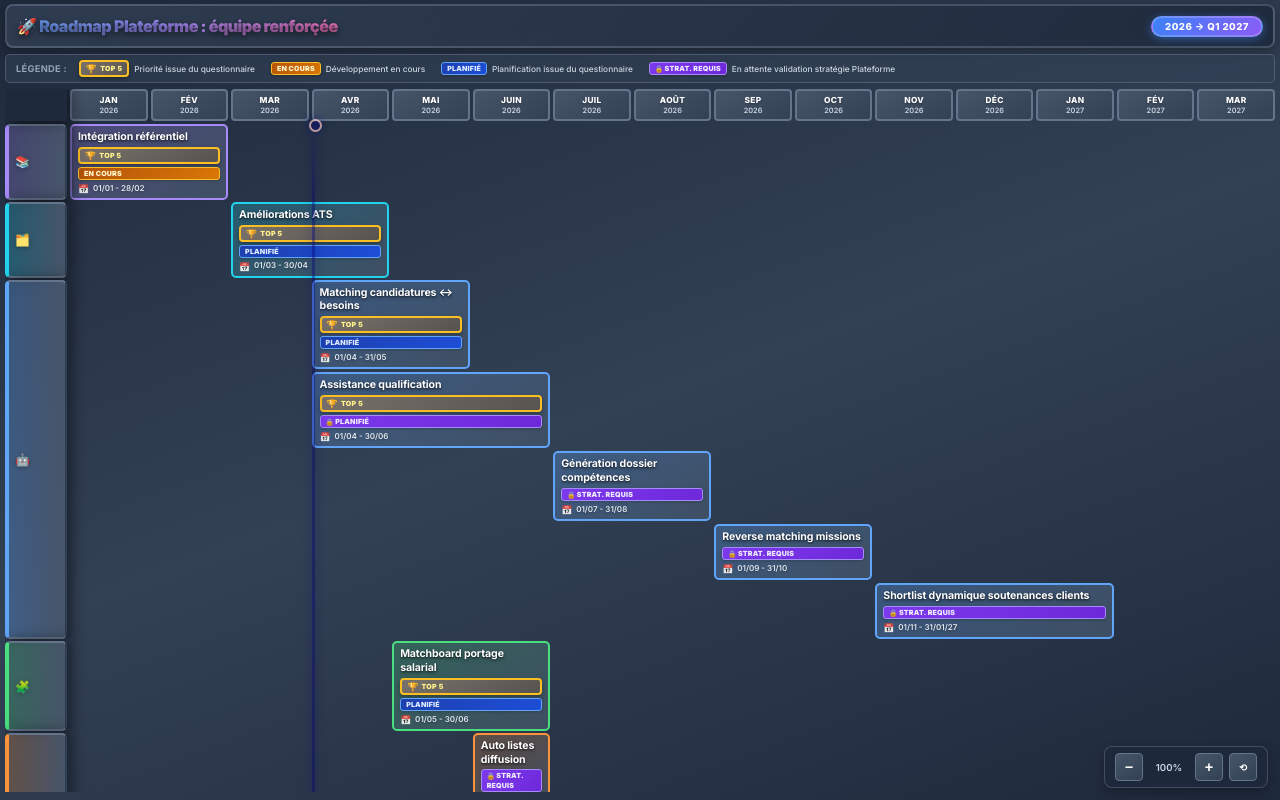
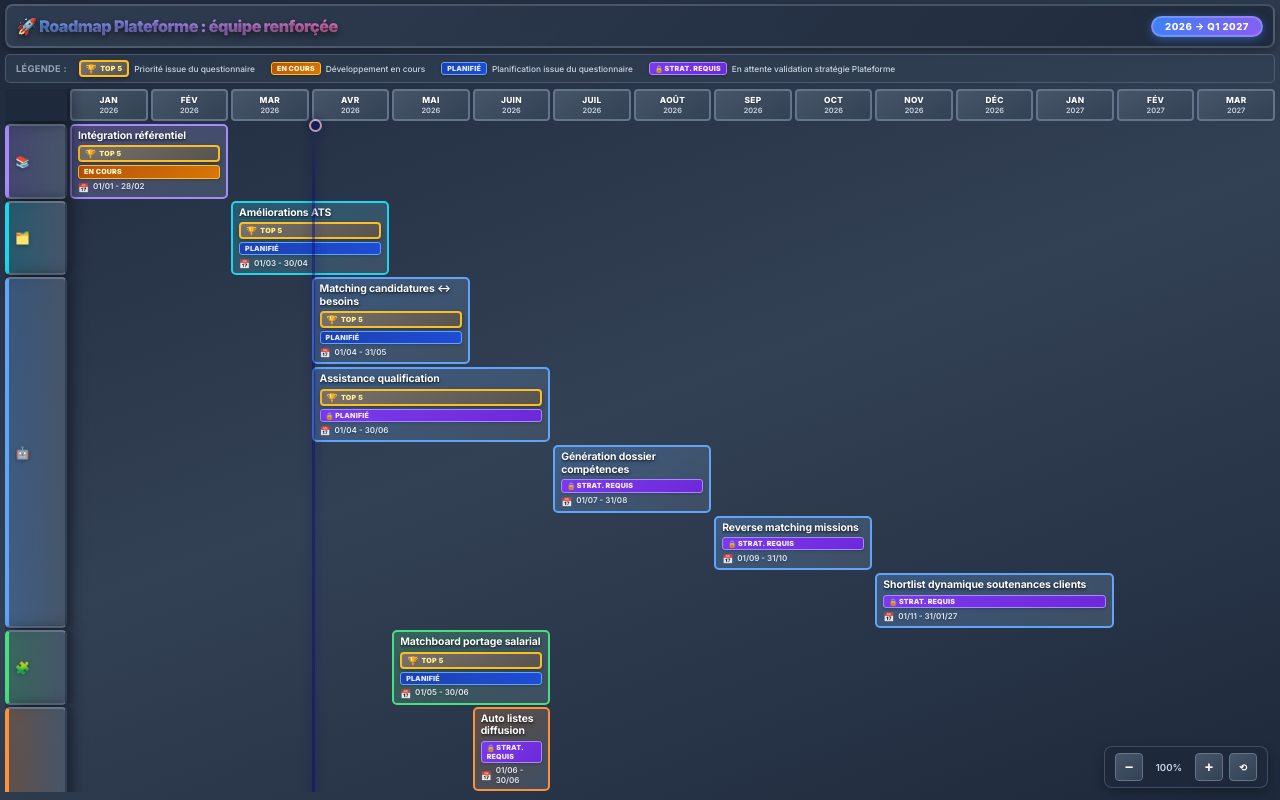
Before and after one commit to walidbpro/Roadmap-2026, a plain HTML site: page index.html in a window 1280 px wide. Drawn offline with Linux system fonts and the light colour scheme.

Commit message:
Add files via upload

```diff
--- a/index.html
+++ b/index.html
@@ -522,9 +522,9 @@
         .top5-badge-icon { font-size: 0.55rem; }
 
         .card-title {
-            font-size: var(--font-title);
+            font-size: 0.65rem;
             font-weight: 700;
-            line-height: 1.3;
+            line-height: 1.2;
             color: #ffffff;
             letter-spacing: -0.01em;
             display: -webkit-box;
```
